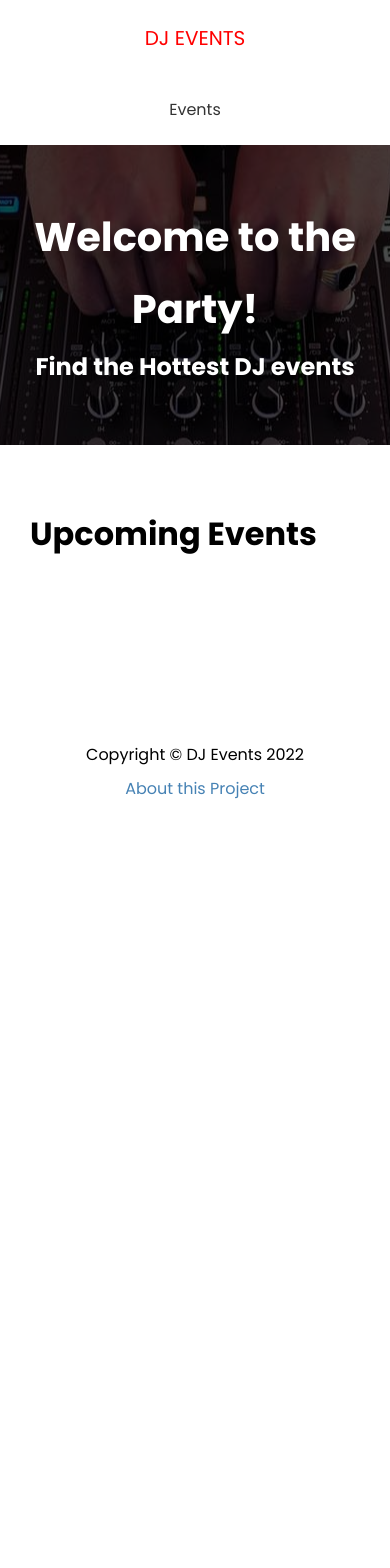
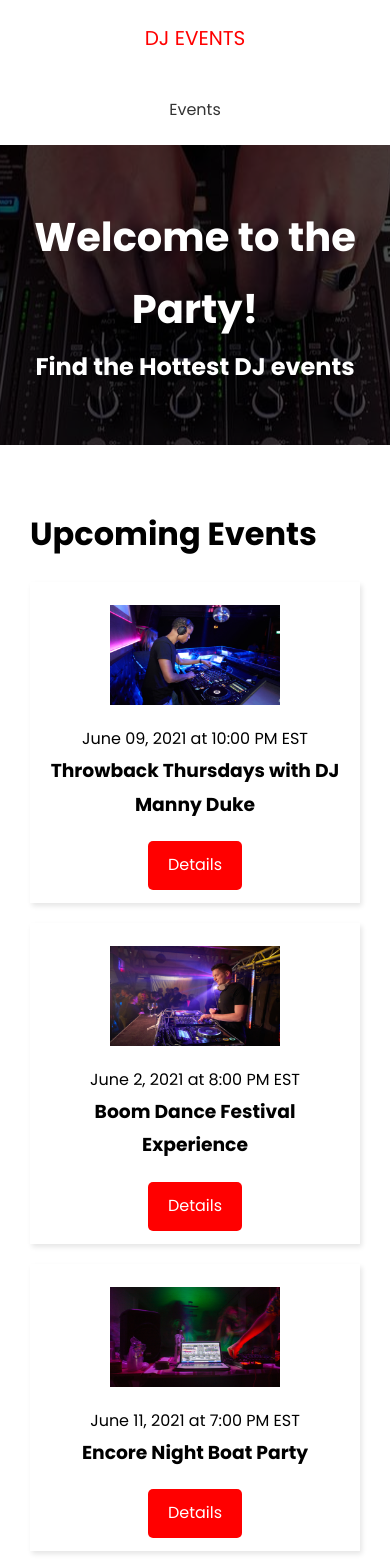
Before and after one commit to Zeeshnhmd/dj-events-nextjs, a Next.js app: page / in a window 390 px wide. Shown: the top 1568 px of the page. Before the commit the page ends 844 px from the top, so only its background shows below. Built offline with nearby package versions, Linux system fonts and the light colour scheme; no server answers.

Commit message:
f3_e3 created eventitems components and displyed all events in events page

```diff
--- /dev/null
+++ b/components/EventItem/EventItem.module.css
@@ -0,0 +1,28 @@
+.event {
+  display: flex;
+  justify-content: space-between;
+  align-items: center;
+  margin: 20px 0;
+  padding: 13px;
+  box-shadow: 2px 3px 5px rgba(0, 0, 0, 0.1);
+}
+
+.img {
+  flex: 1;
+  margin: 10px;
+}
+
+.info {
+  flex: 2;
+}
+
+@media (max-width: 600px) {
+  .event {
+    flex-direction: column;
+    text-align: center;
+  }
+
+  .info {
+    margin-bottom: 20px;
+  }
+}
--- /dev/null
+++ b/components/EventItem/index.js
@@ -0,0 +1,32 @@
+import Image from "next/image";
+import Link from "next/link";
+import React from "react";
+import styles from "./EventItem.module.css";
+
+const EventItem = ({ event }) => {
+  return (
+    <div className={styles.event}>
+      <div className={styles.img}>
+        <Image
+          src={event.image ? event.image : "/images/event-default.png"}
+          width={170}
+          height={100}
+          alt={event.name}
+        />
+      </div>
+      <div className={styles.info}>
+        <span>
+          {event.date} at {event.time}
+        </span>
+        <h3>{event.name}</h3>
+      </div>
+      <div className={styles.link}>
+        <Link href={`/events/${event.slug}`}>
+          <a className="btn">Details</a>
+        </Link>
+      </div>
+    </div>
+  );
+};
+
+export default EventItem;
--- a/components/Layout/Layout.js
+++ b/components/Layout/Layout.js
@@ -15,15 +15,13 @@ export default function Layout({ title, keywords, description, children }) {
         <meta name="description" content={description} />
         <meta name="keywords" content={keywords} />
       </Head>
-      <div className={styles.layout}>
-        <Header />
-        {router.pathname === "/" && <ShowCase />}
 
-        <div className={styles.container}>{children}</div>
-        <div className={styles.footer}>
-          <Footer />
-        </div>
-      </div>
+      <Header />
+      {router.pathname === "/" && <ShowCase />}
+
+      <div className={styles.container}>{children}</div>
+
+      <Footer />
     </div>
   );
 }
--- a/components/Layout/Layout.module.css
+++ b/components/Layout/Layout.module.css
@@ -1,14 +1,5 @@
-.layout {
-  height: 100vh;
-}
-
 .container {
   margin: 60px auto;
   max-width: 960px;
   padding: 0 30px;
 }
-.footer {
-  position: absolute;
-  bottom: 0;
-  width: 100%;
-}
--- a/pages/events/[id].js
+++ b/pages/events/[id].js
@@ -4,13 +4,13 @@ import Layout from "../../components/Layout/Layout";
 
 export default function EventPage() {
   const router = useRouter();
+  console.log(router);
 
   return (
     <Layout>
       <h1>EventPage dynamic routes</h1>
       {/* we are using here (id) in router because we have name the file (id) if we have named the file (slug) then we have used (slug) */}
       <h1>{router.query.id}</h1>
-      <button onClick={() => router.push("/")}>click</button>
     </Layout>
   );
 }
--- a/pages/index.js
+++ b/pages/index.js
@@ -1,11 +1,23 @@
+import EventItem from "@/components/EventItem";
 import Layout from "@/components/Layout/Layout";
 import { API_URL } from "config";
+import Link from "next/link";
 
 export default function Home({ events }) {
   console.log(events);
   return (
     <Layout>
       <h1>Upcoming Events</h1>
+      {events.length === 0 && <h1>No events to show</h1>}
+
+      {events.map((event) => (
+        <EventItem key={event.id} event={event} />
+      ))}
+      {events.length > 2 && (
+        <Link href="/events">
+          <a className="btn-secondary">View all Events</a>
+        </Link>
+      )}
     </Layout>
   );
 }
@@ -25,10 +37,11 @@ export async function getStaticProps() {
 
   console.log(events);
 
-  return { props: { events }, revalidate: 1 };
+  return { props: { events: events.slice(0, 3) }, revalidate: 1 };
 
   /**
-   * * here what revalidate will do is that if it will find the request it request again after 1sec
+   * * here we have called a method slice to get only three items in the home page
+   *  * here what revalidate will do is that if it will find the request it request again after 1sec
    */
 }
 
```
Also changed, not shown: pages/events/index.js (+38 -4 lines).
